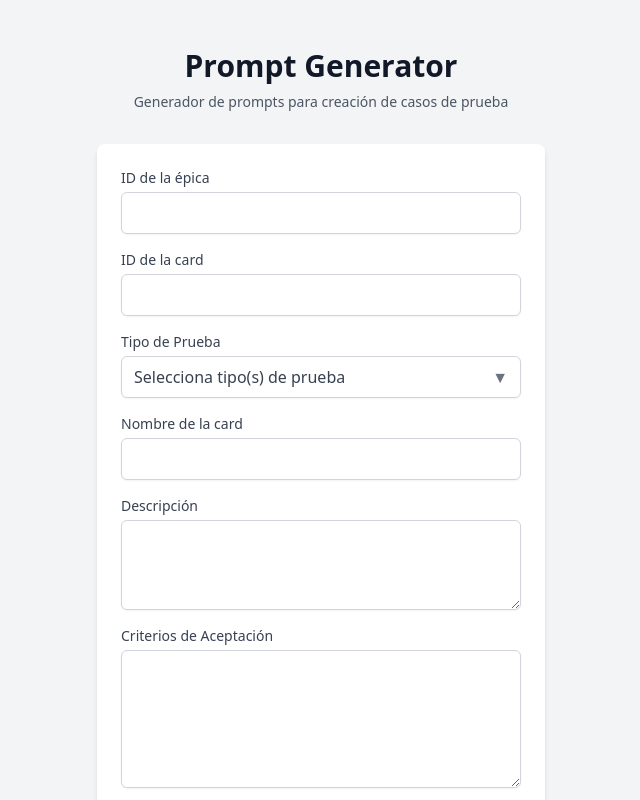
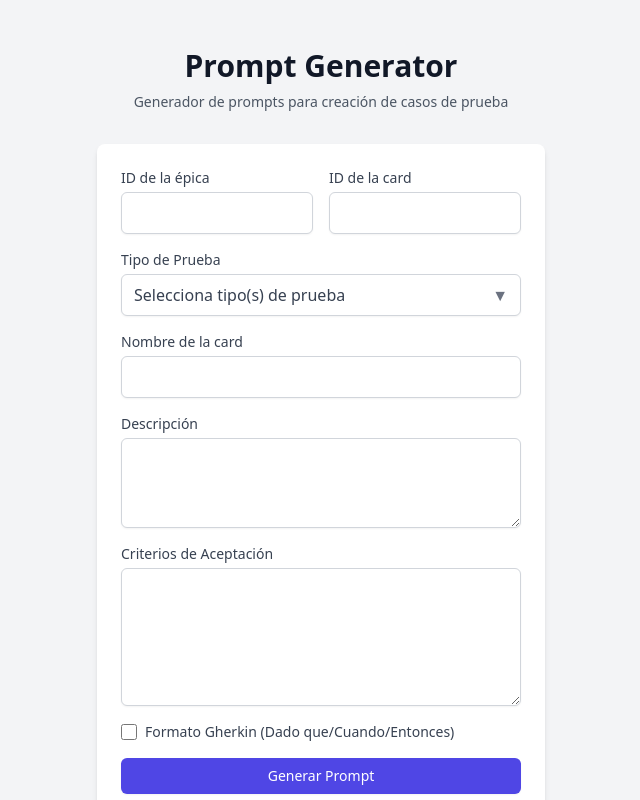
Before and after one commit to CamiloSabogalLP/Prompt-Generator, a React (Create React App) app: page / in a window 1280 px wide. Shown: the top 800 px of the page, without its empty margins (319-959 px from the left). Built offline with nearby package versions, Linux system fonts and the light colour scheme.

Commit message:
Ajustar id epica y id card a la misma altura
Reorganize input fields for epic and card IDs in StoryForm.

```diff
--- a/src/components/StoryForm.js
+++ b/src/components/StoryForm.js
@@ -102,6 +102,9 @@
   return (
     <form onSubmit={handleSubmit} className="space-y-4 p-6 bg-white rounded-lg shadow-md">
 
+    {/* Épica + Card alineadas */}
+<div className="grid grid-cols-1 md:grid-cols-2 gap-4">
+
   {/* ID ÉPICA */}
   <div>
     <label className="block text-sm font-medium text-gray-700">ID de la épica</label>
@@ -124,6 +127,8 @@
       className="mt-1 block w-full px-3 py-2 border border-gray-300 rounded-md shadow-sm"
       required
     />
+  </div>
+
 </div>
 
       {/* TIPO DE PRUEBA - DROPDOWN MULTISELECT */}
```
Lines whose indentation alone changed are shown as unchanged.
